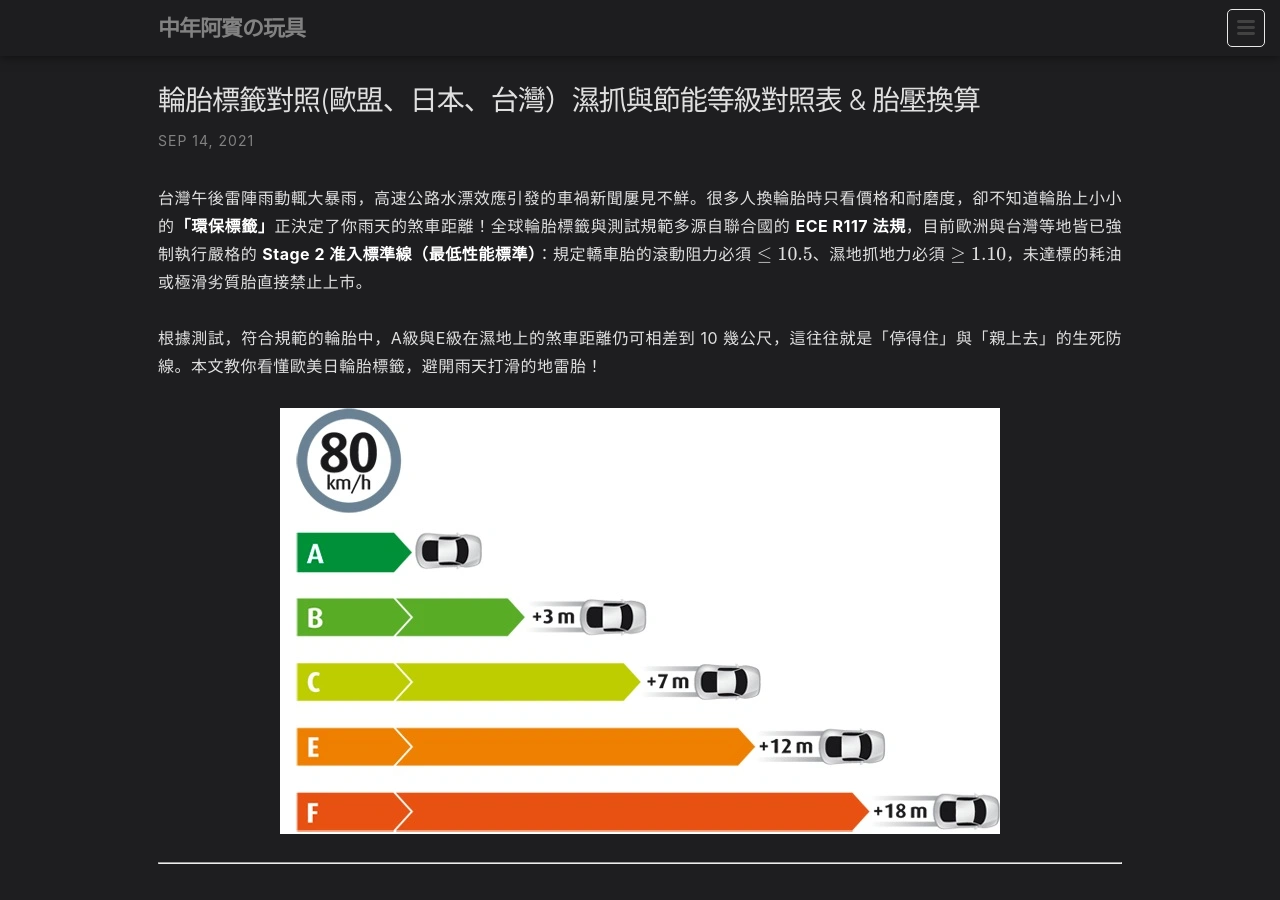
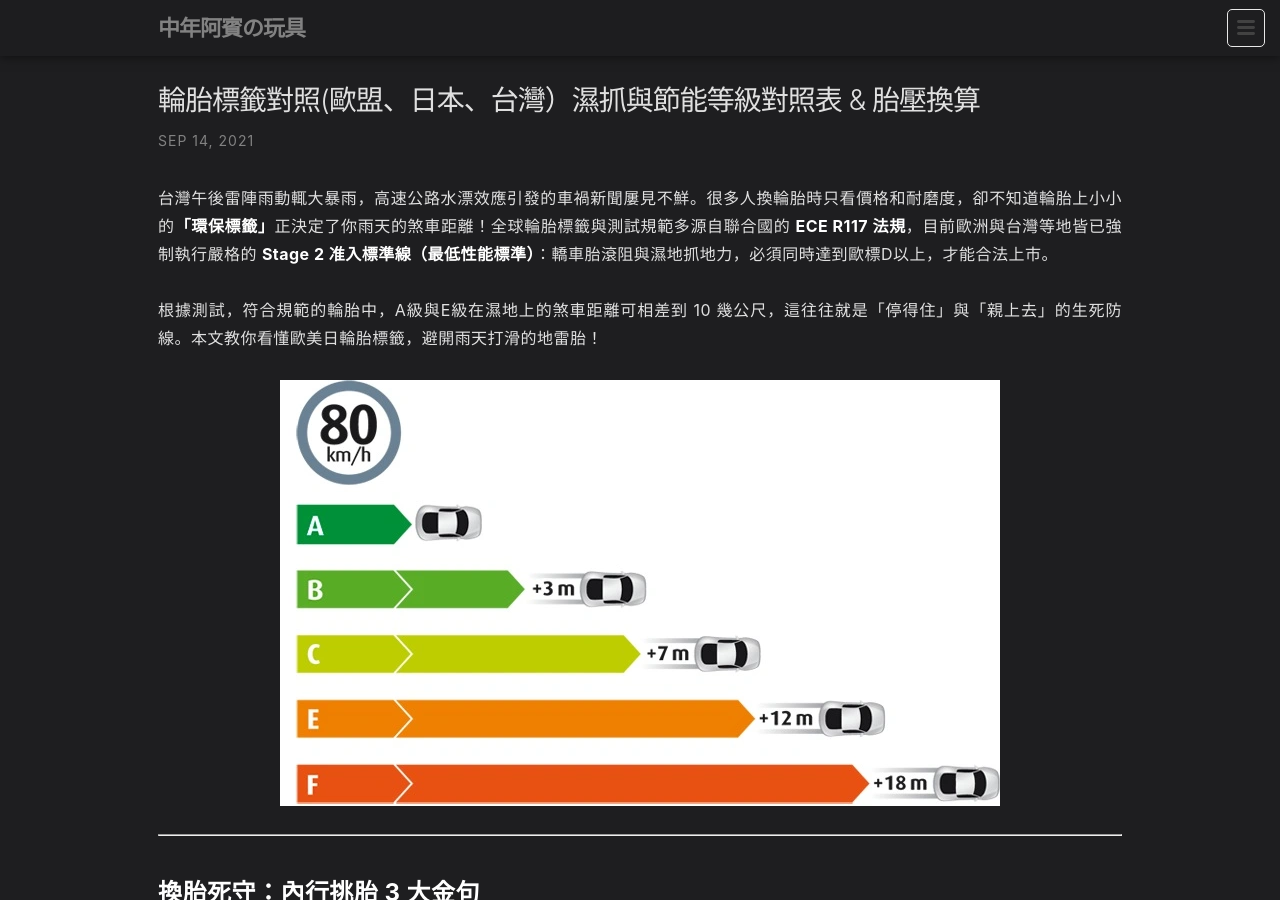
Before and after one commit to 1stbenz/1stbenz.github.io, a Jekyll site: the page built from _posts/zh/2021-09-14-tyre-label.md, in a window 1280 px wide and 900 px high. Built offline with Jekyll 4.4.1, drawn with Linux system fonts in a browser that asks for light colours.

Commit message:
Update 2021-09-14-tyre-label.md

```diff
--- a/_posts/zh/2021-09-14-tyre-label.md
+++ b/_posts/zh/2021-09-14-tyre-label.md
@@ -23,9 +23,9 @@ faq:
     answer: "文章中提供了通用胎壓換算表，您可以參考該表格進行 PSI、kPa 和 Bar 之間的換算，其中 Bar 數值已針對 0.05 刻度微調，適用於各車系。"
 ---
 
-台灣午後雷陣雨動輒大暴雨，高速公路水漂效應引發的車禍新聞屢見不鮮。很多人換輪胎時只看價格和耐磨度，卻不知道輪胎上小小的**「環保標籤」**正決定了你雨天的煞車距離！全球輪胎標籤與測試規範多源自聯合國的 **ECE R117 法規**，目前歐洲與台灣等地皆已強制執行嚴格的 **Stage 2 准入標準線（最低性能標準）**：規定轎車胎的滾動阻力必須 $$\le 10.5$$、濕地抓地力必須 $$\ge 1.10$$，未達標的耗油或極滑劣質胎直接禁止上市。
+台灣午後雷陣雨動輒大暴雨，高速公路水漂效應引發的車禍新聞屢見不鮮。很多人換輪胎時只看價格和耐磨度，卻不知道輪胎上小小的**「環保標籤」**正決定了你雨天的煞車距離！全球輪胎標籤與測試規範多源自聯合國的 **ECE R117 法規**，目前歐洲與台灣等地皆已強制執行嚴格的 **Stage 2 准入標準線（最低性能標準）**：轎車胎滾阻與濕地抓地力，必須同時達到歐標D以上，才能合法上市。
 
-根據測試，符合規範的輪胎中，A級與E級在濕地上的煞車距離仍可相差到 10 幾公尺，這往往就是「停得住」與「親上去」的生死防線。本文教你看懂歐美日輪胎標籤，避開雨天打滑的地雷胎！
+根據測試，符合規範的輪胎中，A級與E級在濕地上的煞車距離可相差到 10 幾公尺，這往往就是「停得住」與「親上去」的生死防線。本文教你看懂歐美日輪胎標籤，避開雨天打滑的地雷胎！
 
 ![濕地煞車距離比較：不同濕抓等級之相對剎車距離差異](/images/mobile01-1e245a3ac8d082974c6b38239840089d.webp)
 
```
